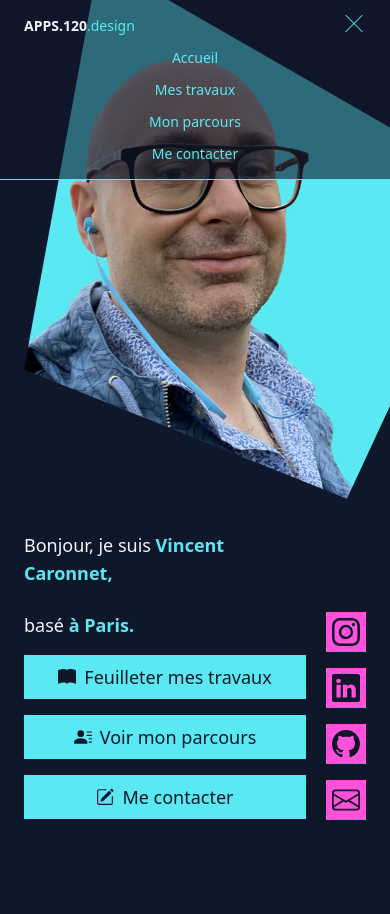
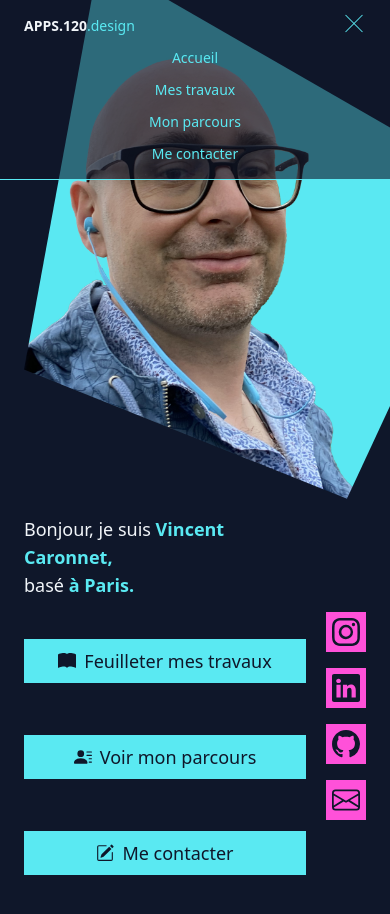
Before and after one commit to centvingt/my-portfolio, a Next.js app: page / in a window 390 px wide. Before the commit the page ends 883 px from the top, so only its background shows below. Built offline with nearby package versions, Linux system fonts and the light colour scheme.

Commit message:
Accueil : simplification de la disposition des boutons

```diff
--- a/pages/index.tsx
+++ b/pages/index.tsx
@@ -7,10 +7,9 @@ import ButtonComponent from '../components/shared/button-component'
 import photo120 from '../public/img/photo-120-1500w.jpg'
 
 const HomePage: NextPage = () => {
-    const buttonSupplementaryClasses = 'md:w-64'
-
     return (
-        <div className="pr-layout grid-cols-12 text-lg sm:grid">
+        <div className="pr-layout ">
+            <header className="mb-6 grid-cols-12 text-lg sm:grid">
                 <div className="row-[1_/_2] -mt-16 w-[120vw] max-w-4xl [clip-path:polygon(16%_0,_100%_42%,_69%_100%,_0_76%)] sm:col-[1_/_8] sm:-mt-8 sm:w-full md:col-[1_/_7] lg:col-[1_/_9] xl:-mt-32">
                     <Image
                         src={photo120}
@@ -19,32 +18,30 @@ const HomePage: NextPage = () => {
                     />
                 </div>
                 <div className="col-span-full col-start-8 row-start-1 flex h-full max-h-screen flex-col justify-end sm:col-start-7 lg:col-start-8 2xl:col-start-7">
-                <h1 className="pt-8 text-left text-lg font-thin not-italic text-slate-100 sm:text-base md:text-xl lg:text-2xl xl:text-3xl 2xl:text-4xl">
+                    <h1 className="pt-4 text-left text-lg font-thin not-italic text-slate-100 sm:text-base md:text-xl lg:text-2xl xl:text-3xl 2xl:text-4xl">
                         Bonjour, je suis <strong>Vincent Caronnet,</strong>
                     </h1>
                     <HomeSentencesComponent
                         sentences={sentences}
-                    className="text-left text-lg font-thin not-italic text-slate-100 sm:mb-4 sm:mt-1 sm:text-xl md:mb-6 md:text-2xl lg:mb-20 lg:mt-3 lg:text-3xl xl:text-4xl 2xl:text-5xl"
+                        className="mt-0 text-left text-lg font-thin not-italic text-slate-100 sm:mb-4 sm:mt-1 sm:text-xl md:mb-6 md:text-2xl lg:mb-20 lg:mt-3 lg:text-3xl xl:text-4xl 2xl:text-5xl"
                     />
                 </div>
-            <div className="lg: col-span-full col-start-1 row-start-2 mb-10 grid-cols-3 gap-3 self-start md:col-span-full md:row-span-full md:row-start-1 md:mt-8 md:justify-self-end lg:row-span-1 lg:row-start-2 lg:grid lg:justify-self-start">
+            </header>
+            <div className="grid grid-cols-[repeat(auto-fill,_minmax(256px,_1fr))] gap-5">
                 <ButtonComponent
                     icon={<BsBookFill />}
                     destination="/works/"
                     label="Feuilleter mes travaux"
-                    supplementaryClasses={buttonSupplementaryClasses}
                 />
                 <ButtonComponent
                     icon={<BsPersonLinesFill />}
                     destination="/resume/"
                     label="Voir mon parcours"
-                    supplementaryClasses={buttonSupplementaryClasses}
                 />
                 <ButtonComponent
                     icon={<BsPencilSquare />}
                     destination="/contact/"
                     label="Me contacter"
-                    supplementaryClasses={buttonSupplementaryClasses}
                 />
             </div>
         </div>
```
Lines whose indentation alone changed are shown as unchanged.
